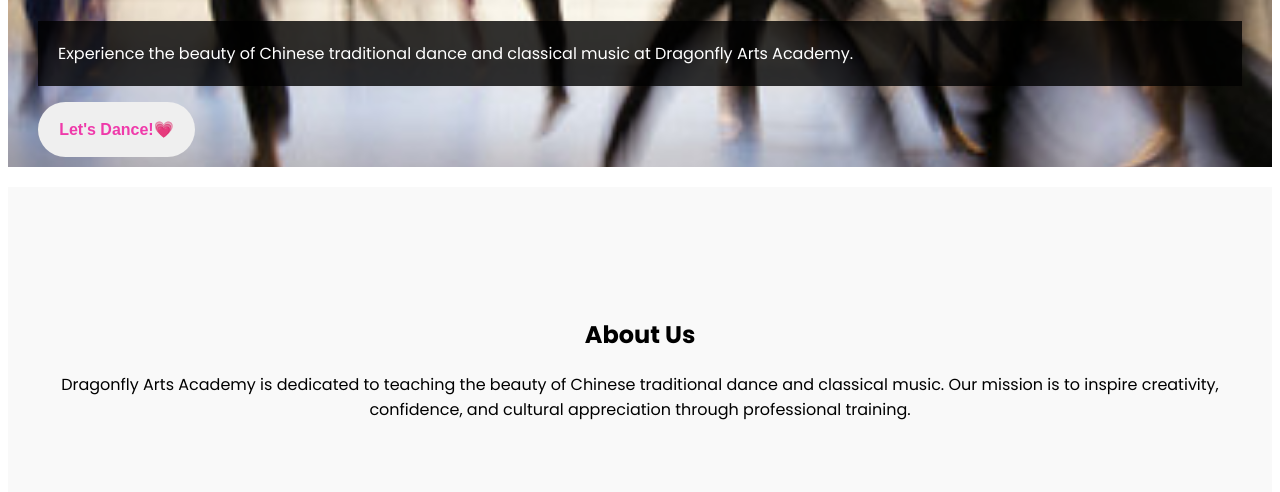
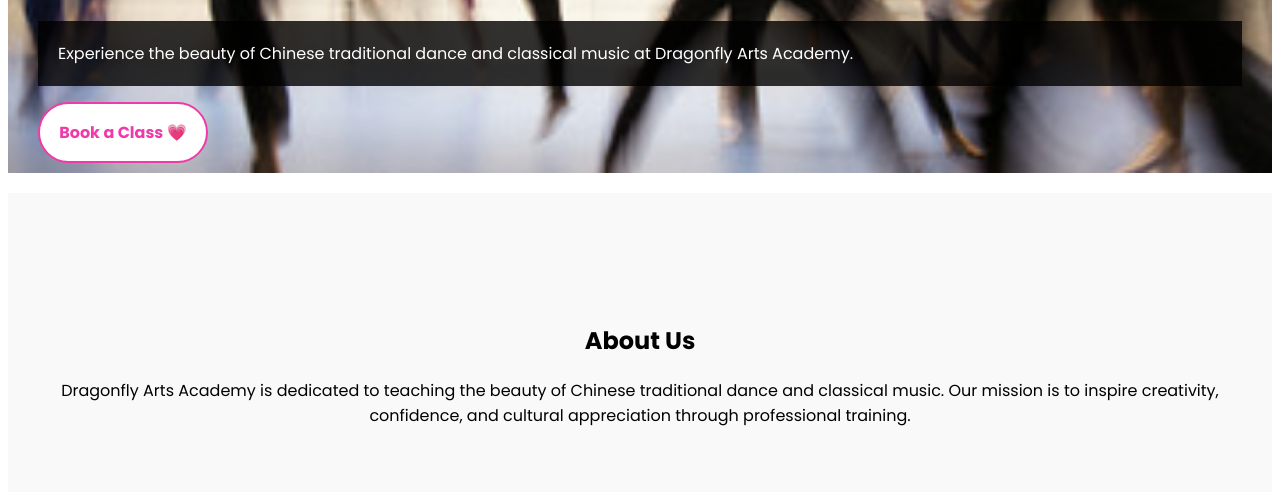
Before and after one commit to ytangt/SBA2-Building-a-Responsive-and-Accessible-Web-Page, a plain HTML site: page index.html in a window 1280 px wide. Shown: the part 308-800 px from the top of the page. Drawn offline with Linux system fonts and the light colour scheme; a web font is replaced by a local one.

Commit message:
Update call-to-action button with jump link, semantic HTML, and accessibility improvements

```diff
--- a/index.html
+++ b/index.html
@@ -29,7 +29,7 @@
         </div>
         <span class="site-title">Dragonfly Arts Academy</span>
         <!--Nav Bar-->
-        <nav role="navigation" aria-label="Main Navigation">
+        <nav role="navigation" aria-label="Dragonfly Art Academy Main Menu">
           <ul class="nav-links">
             <li><a href="#home">Home</a></li>
             <li><a href="#about-us">About Us</a></li>
@@ -50,7 +50,7 @@
             Experience the beauty of Chinese traditional dance and classical
             music at Dragonfly Arts Academy.
           </p>
-          <button aria-label="Scroll to classes schedule">Let's Dance!💗</button>
+          <a href="#contact" class="hero-button" aria-label="Contact Dragonfly Arts Academy">Book a Class 💗 </a>
         </div>
       </section>
 
@@ -68,7 +68,7 @@
       </section>
 
       <!-- Service Section -->
-      <section class="services" id="services" aria-label="Service Section">
+      <section class="services" id="services" aria-label="Services Section">
         <div class="container">
           <h2>Our Services</h2>
           <div class="services-grid">
--- a/style.css
+++ b/style.css
@@ -22,7 +22,6 @@
   display: flex;
   align-items: center;
   justify-content: space-between;
-  flex-wrap:nowrap;
 }
 
 .logo img{
@@ -52,7 +51,7 @@
 .nav-links a{
     text-decoration:none;
     color:#b8408a;
-    padding: 0.1rem 0.5rem;
+    padding: 0.2rem 0.5rem;
     border-radius: 999px;
     font-weight: bold;
 }
@@ -99,15 +98,18 @@
   font-family:Knewave,sans-serif;
 }
 
-.hero button{
-  width: fit-content;
+.hero-button{
+  display: inline-block;
+  background-color:white ;
   color: #ef3aaa;
   font-size: medium;
   padding: 1rem 1.2rem;
   border-radius: 999px;
-  border: 2px solid transparent;
+  border: 2px solid #ef3aaa;
   font-weight: bold;
+  text-decoration: none;
   cursor: pointer;
+  transition: all 0.3s ease;
 }
 
 .about-us {
```
